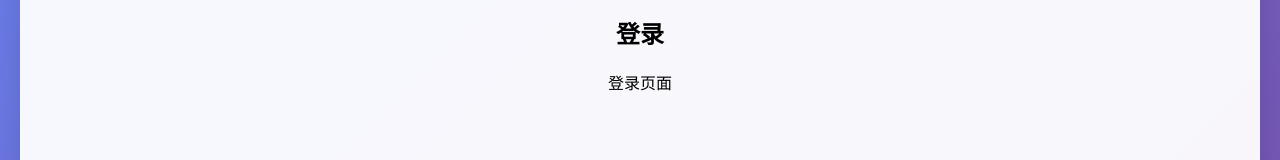
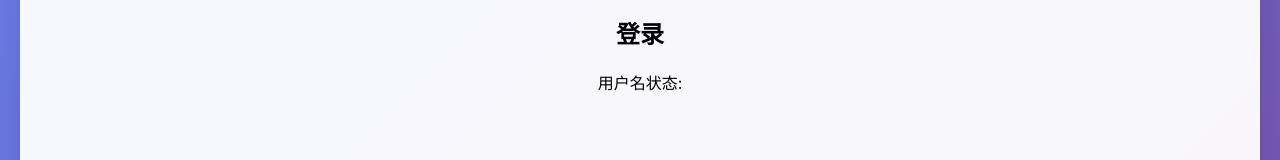
Before and after one commit to Tommytian993/ens-help.org, a React (Create React App) app in the folder frontend/: page /login in a window 1280 px wide. Shown: the part 222-382 px from the top of the page. Built offline with nearby package versions, Linux system fonts and the light colour scheme.

Commit message:
feat: add username state  to login page

```diff
--- a/frontend/src/pages/LoginPage.tsx
+++ b/frontend/src/pages/LoginPage.tsx
@@ -1,8 +1,15 @@
+import { useState } from "react";
+
 const LoginPage = () => {
+  // 第一步：添加状态管理
+  // username: 存储用户输入的用户名，初始值为空字符串 ""
+  // setUsername: 用于更新 username 的函数
+  const [username, setUsername] = useState("");
+
   return (
     <div>
       <h2>登录</h2>
-      <p>登录页面</p>
+      <p>用户名状态: {username}</p>
     </div>
   );
 };
```
